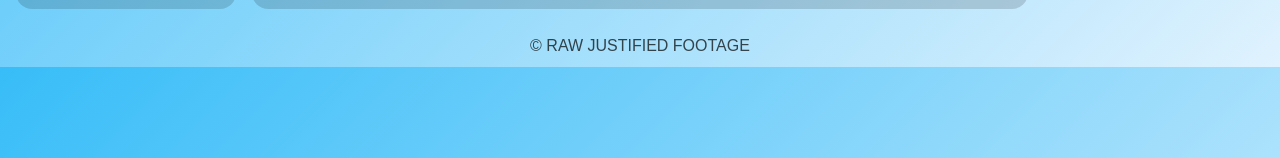
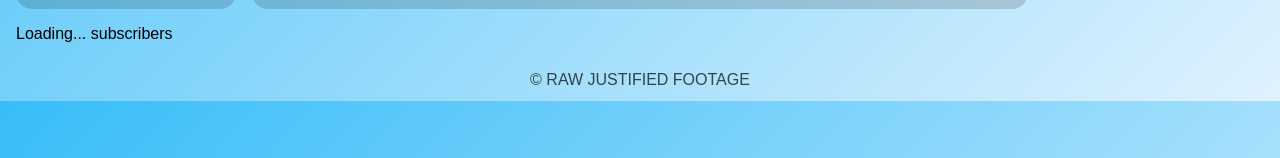
Before and after one commit to rawjustifiedfootage/RJFTheKing, a plain HTML site: page index.html in a window 1280 px wide. Shown: the part 642-800 px from the top of the page. Drawn offline with Linux system fonts and the light colour scheme.

Commit message:
Add subscriber count display to index.html
Added a subscriber count box to the layout.

```diff
--- a/index.html
+++ b/index.html
@@ -56,6 +56,10 @@
   <img src="https://yt3.googleusercontent.com/PRAxCkVjVG9eqGu1nHyWlwPzqOb5aIAd9dHVPnMRiYLu87gLN987ikElVTlLgZqai-Btjr_Z=s160-c-k-c0x00ffffff-no-rj" alt="Channel Logo">
 </aside>
 
+  <div class="subscriber-box">
+  <span id="subCount">Loading...</span> subscribers
+</div>
+
 </div>
 
 <footer>© RAW JUSTIFIED FOOTAGE</footer>
```
